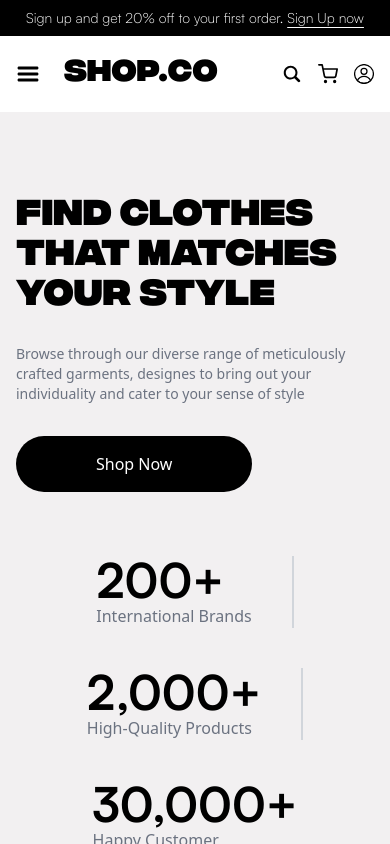
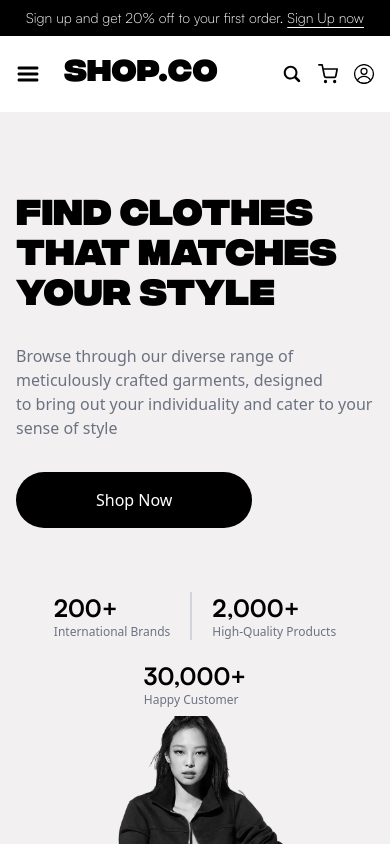
Before and after one commit to Drishti-T/ecommerce-frontend, a React (Vite) app: page / in a window 390 px wide. Shown: the top 844 px of the page. Built offline with nearby package versions, Linux system fonts and the light colour scheme; a web font is replaced by a local one.

Commit message:
updated herosection

```diff
--- a/src/Components/BasicButton.jsx
+++ b/src/Components/BasicButton.jsx
@@ -1,4 +1,4 @@
-export const BasicButton = ({bg , textcolor}) => {
+export const BasicButton = ({bg , textcolor , px , py , w , h}) => {
     return <div>
       <button className={`${bg} ${textcolor} rounded-full py-4 px-20`}>Shop Now</button>
     </div>
--- a/src/Components/HeroSection.jsx
+++ b/src/Components/HeroSection.jsx
@@ -6,27 +6,27 @@ export const HeroSection = () => {
 
             {/* left */}
             <div className="w-full flex flex-col">
-                <div className="font-integral_cf  text-4xl sm:text-6xl">FIND CLOTHES <br></br>THAT MATCHES <br></br>YOUR STYLE </div>
+                <div className="font-integral_cf text-4xl sm:text-6xl">FIND CLOTHES <br></br>THAT MATCHES <br></br>YOUR STYLE </div>
 
-                <div className="text-gray-500 text-sm py-8">Browse through our diverse range of meticulously crafted garments, designes to bring out your individuality and cater to your sense of style </div>
+                <div className="text-gray-500 sm:text-lg py-8">Browse through our diverse range of meticulously crafted garments, designed <br /> to bring out your individuality and cater to your sense of style </div>
 
                 <div><BasicButton bg={"bg-black"} textcolor={"text-white"}></BasicButton></div>
 
-                <div className="pt-16 flex flex-wrap justify-around sm:flex-nowrap sm:justify-normal gap-10">
+                <div className="pt-16 flex flex-wrap justify-center sm:justify-around sm:flex-nowrap sm:justify-normal gap-5 sm:gap-10">
 
-                    <div className="flex flex-col pr-10 border-r-2 border-gray-300">
-                        <div className=" font-satoshi_bold text-5xl">200+</div>
-                        <div className="text-gray-500">International Brands</div>
+                    <div className="flex flex-col pr-5 sm:pr-10 border-r-2 border-gray-300">
+                        <div className="font-satoshi_bold text-2xl sm:text-5xl">200+</div>
+                        <div className="text-gray-500 text-xs sm:text-sm">International Brands</div>
                     </div>
 
-                    <div className="flex flex-col pr-10 border-r-2 border-gray-300">
-                        <div className=" text-5xl font-satoshi_bold">2,000+</div>
-                        <div className="text-gray-500">High-Quality Products</div>
+                    <div className=" flex flex-col  sm:pr-10 sm:border-r-2 sm:border-gray-300">
+                        <div className="text-2xl sm:bg-green-400 sm:text-5xl font-satoshi_bold">2,000+</div>
+                        <div className="text-gray-500 text-xs sm:text-sm">High-Quality Products</div>
                     </div>
 
                     <div className="flex flex-col">
-                        <div className=" text-5xl font-satoshi_bold ">30,000+</div>
-                        <div className="text-gray-500">Happy Customer</div>
+                        <div className="text-2xl sm:text-5xl font-satoshi_bold ">30,000+</div>
+                        <div className="text-gray-500 text-xs sm:text-sm">Happy Customer</div>
                     </div>
                 </div>
             </div>
```
